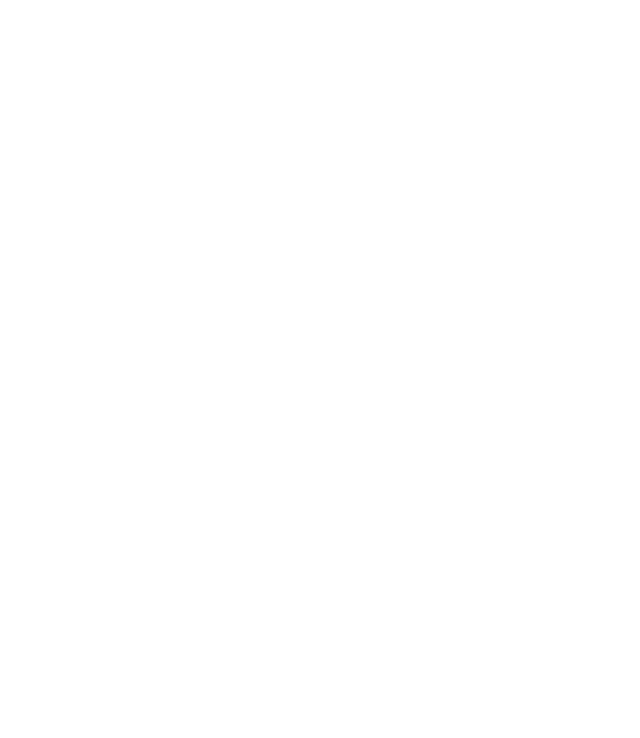
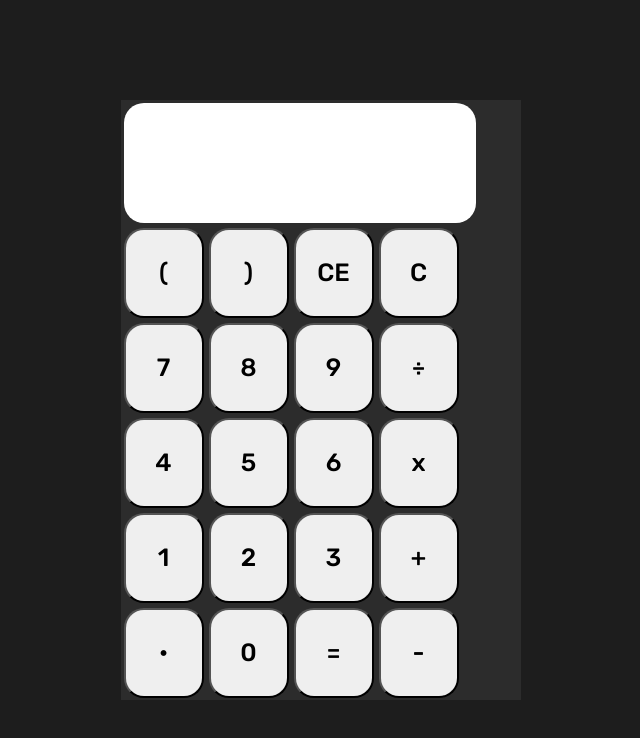
Before and after one commit to patrickiyog/calculator-app, a React (Create React App) app: page / in a window 1280 px wide. Shown: the top 738 px of the page, without its empty margins (319-959 px from the left). Built offline with nearby package versions, Linux system fonts and the light colour scheme.

Commit message:
Layout of the buttons
Almost completed the layout of the keypad. There is an issue where the div element wrapping the keypad is wider than its content.

```diff
--- a/src/App.js
+++ b/src/App.js
@@ -1,9 +1,16 @@
 import React, { Component } from 'react';
-import Button from './ButtonComponent/Button';
+import classes from './App.module.css';
+import Screen from './ScreenComponent/Screen';
+import Keypad from './KeypadComponent/Keypad';
 
 class App extends Component {
   render() {
-    return <div></div>;
+    return (
+      <div className={classes.Calculator}>
+        <Screen />
+        <Keypad />
+      </div>
+    );
   }
 }
 
--- a/src/App.module.css
+++ b/src/App.module.css
@@ -0,0 +1,8 @@
+.Calculator {
+    position: absolute;
+    top: 50%;
+    left: 50%;
+    transform: translate(-50%, -50%);
+    width: 400px;
+    background-color: #2C2C2C;
+}
--- a/src/ButtonComponent/Button.js
+++ b/src/ButtonComponent/Button.js
@@ -1,8 +1,12 @@
 import React from 'react';
 import classes from './Button.module.css';
 
-const Button = () => {
-  return <button className={classes.Button}>Value</button>;
+const Button = (props) => {
+  return (
+    <button className={classes.Button} type={props.type}>
+      {props.value}
+    </button>
+  );
 };
 
 export default Button;
--- a/src/ButtonComponent/Button.module.css
+++ b/src/ButtonComponent/Button.module.css
@@ -1,7 +1,10 @@
+@import url('https://fonts.googleapis.com/css?family=Rubik:500&display=swap');
 .Button {
-  display: inline-block;
+  font-family: 'Rubik';
+  font-size: 25px;
+  text-align: center;
   width: 80px;
   height: 90px;
-  margin: 7px;
+  margin: 2.5px;
   border-radius: 20px;
 }
--- a/src/KeypadComponent/Keypad.js
+++ b/src/KeypadComponent/Keypad.js
@@ -26,14 +26,15 @@
     { value: '-', type: 'symbol' }
   ];
 
-  /*
-    Try to find a way to get the first 4 elements of the buttonValues array
-    and then put each of the 4 elements into a Button component that becomes
-    nested in a KeypadRow component. Repeat until all 20 elements in buttonValues
-    are nested in a KeypadRow component.
-  */
+  let keypad = (
+    <div className={classes.Keypad}>
+      {buttonValues.map((button, index) => {
+        return <Button key={index} value={button.value} type={button.type} />;
+      })}
+    </div>
+  );
 
-  return <div className={classes.Keypad}></div>;
+  return <div>{keypad}</div>;
 };
 
 export default Keypad;
--- a/src/KeypadComponent/Keypad.module.css
+++ b/src/KeypadComponent/Keypad.module.css
@@ -1,3 +1,5 @@
-.Keypad div {
-  /* Styles */
+.Keypad {
+  display: grid;
+  grid-template-columns: repeat(4, 85px);
+  justify-items: center;
 }
--- /dev/null
+++ b/src/ScreenComponent/Screen.js
@@ -0,0 +1,8 @@
+import React from 'react';
+import classes from './Screen.module.css';
+
+const Screen = () => {
+  return <div className={classes.Screen}></div>;
+};
+
+export default Screen;
--- /dev/null
+++ b/src/ScreenComponent/Screen.module.css
@@ -0,0 +1,7 @@
+.Screen {
+    width: 352px;
+    height: 120px;
+    background-color: #ffffff;
+    border-radius: 20px;
+    margin: 2.5px;
+}
--- a/src/index.css
+++ b/src/index.css
@@ -1,4 +1,4 @@
-body {
+/* body {
   margin: 50px 100px;
   font-family: -apple-system, BlinkMacSystemFont, 'Segoe UI', 'Roboto', 'Oxygen', 'Ubuntu', 'Cantarell', 'Fira Sans', 'Droid Sans', 'Helvetica Neue', sans-serif;
   -webkit-font-smoothing: antialiased;
@@ -7,4 +7,19 @@
 
 code {
   font-family: source-code-pro, Menlo, Monaco, Consolas, 'Courier New', monospace;
+} */
+
+html {
+  font-size: 62.5%;
+  box-sizing: border-box;
 }
+
+body {
+  background-color: #1D1D1D;
+}
+
+*, *::before, *::after {
+  margin: 0;
+  padding: 0;
+  box-sizing: inherit;
+}
```
Also changed, not shown: src/KeypadRowComponent/KeypadRow.js (deleted, +0 -7 lines), src/KeypadRowComponent/KeypadRow.module.css (deleted).
